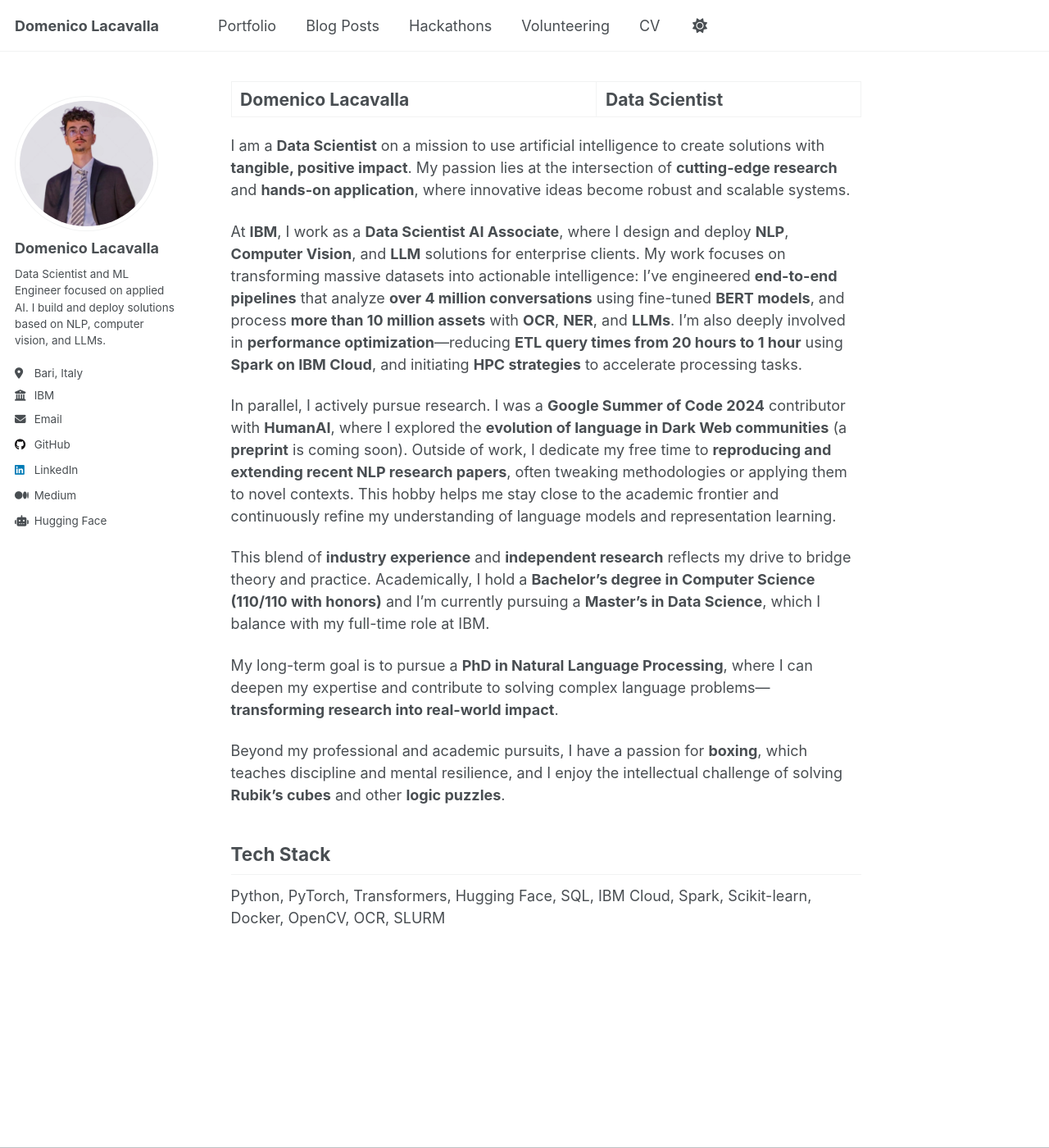
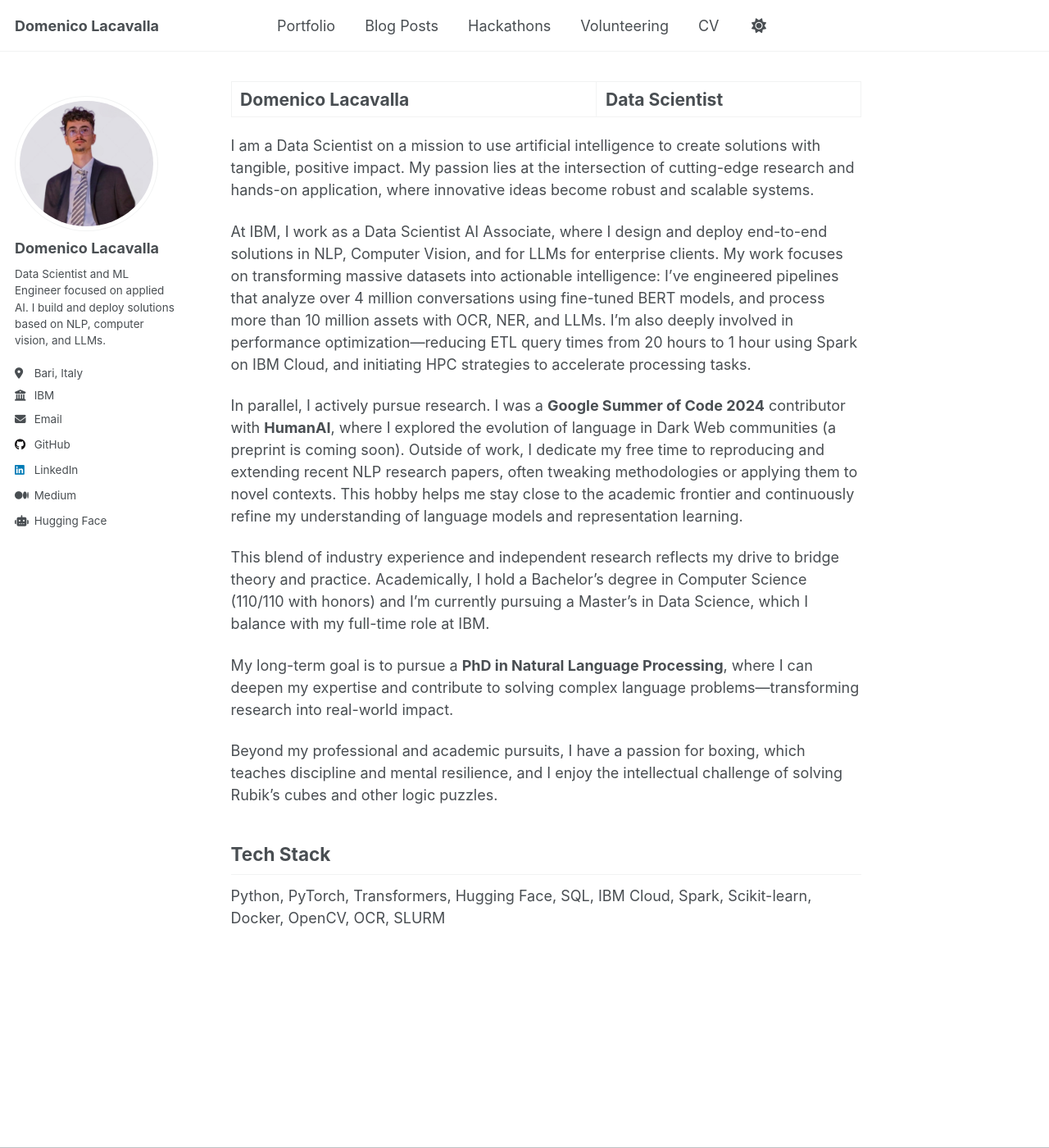
Before and after one commit to D0men1c0/D0men1c0.github.io, a Jekyll site: the page built from _pages/about.md, in a window 1280 px wide and 1400 px high. Shown: the whole window at 82% size. Built offline with Jekyll 4.4.1, drawn with Linux system fonts in a browser that asks for light colours.

```diff
--- a/_pages/about.md
+++ b/_pages/about.md
@@ -7,17 +7,17 @@ redirect_from:
   - /about.html
 ---
 
-I am a **Data Scientist** on a mission to use artificial intelligence to create solutions with **tangible, positive impact**. My passion lies at the intersection of **cutting-edge research** and **hands-on application**, where innovative ideas become robust and scalable systems.
+I am a Data Scientist on a mission to use artificial intelligence to create solutions with tangible, positive impact. My passion lies at the intersection of cutting-edge research and hands-on application, where innovative ideas become robust and scalable systems.
 
-At **IBM**, I work as a **Data Scientist AI Associate**, where I design and deploy **NLP**, **Computer Vision**, and **LLM** solutions for enterprise clients. My work focuses on transforming massive datasets into actionable intelligence: I’ve engineered **end-to-end pipelines** that analyze **over 4 million conversations** using fine-tuned **BERT models**, and process **more than 10 million assets** with **OCR**, **NER**, and **LLMs**. I'm also deeply involved in **performance optimization**—reducing **ETL query times from 20 hours to 1 hour** using **Spark on IBM Cloud**, and initiating **HPC strategies** to accelerate processing tasks.
+At IBM, I work as a Data Scientist AI Associate, where I design and deploy end-to-end solutions in NLP, Computer Vision, and for LLMs for enterprise clients. My work focuses on transforming massive datasets into actionable intelligence: I’ve engineered pipelines that analyze over 4 million conversations using fine-tuned BERT models, and process more than 10 million assets with OCR, NER, and LLMs. I'm also deeply involved in performance optimization—reducing ETL query times from 20 hours to 1 hour using Spark on IBM Cloud, and initiating HPC strategies to accelerate processing tasks.
 
-In parallel, I actively pursue research. I was a **Google Summer of Code 2024** contributor with **HumanAI**, where I explored the **evolution of language in Dark Web communities** (a **preprint** is coming soon). Outside of work, I dedicate my free time to **reproducing and extending recent NLP research papers**, often tweaking methodologies or applying them to novel contexts. This hobby helps me stay close to the academic frontier and continuously refine my understanding of language models and representation learning.
+In parallel, I actively pursue research. I was a **Google Summer of Code 2024** contributor with **HumanAI**, where I explored the evolution of language in Dark Web communities (a preprint is coming soon). Outside of work, I dedicate my free time to reproducing and extending recent NLP research papers, often tweaking methodologies or applying them to novel contexts. This hobby helps me stay close to the academic frontier and continuously refine my understanding of language models and representation learning.
 
-This blend of **industry experience** and **independent research** reflects my drive to bridge theory and practice. Academically, I hold a **Bachelor’s degree in Computer Science (110/110 with honors)** and I’m currently pursuing a **Master’s in Data Science**, which I balance with my full-time role at IBM.
+This blend of industry experience and independent research reflects my drive to bridge theory and practice. Academically, I hold a Bachelor’s degree in Computer Science (110/110 with honors) and I’m currently pursuing a Master’s in Data Science, which I balance with my full-time role at IBM.
 
-My long-term goal is to pursue a **PhD in Natural Language Processing**, where I can deepen my expertise and contribute to solving complex language problems—**transforming research into real-world impact**.
+My long-term goal is to pursue a **PhD in Natural Language Processing**, where I can deepen my expertise and contribute to solving complex language problems—transforming research into real-world impact.
 
-Beyond my professional and academic pursuits, I have a passion for **boxing**, which teaches discipline and mental resilience, and I enjoy the intellectual challenge of solving **Rubik’s cubes** and other **logic puzzles**.
+Beyond my professional and academic pursuits, I have a passion for boxing, which teaches discipline and mental resilience, and I enjoy the intellectual challenge of solving Rubik’s cubes and other logic puzzles.
 
 ## Tech Stack
 
```
Also changed, not shown: _data/navigation.yml (+7 -0 lines), _education/2020-10-01-bsc-computerscience.md (added, +17 -0 lines), _education/2023-09-01-msc-datascience.md (added, +20 -0 lines), _pages/hackathons.html (added, +13 -0 lines), _pages/volunteering.html (added, +13 -0 lines), _pages/work.html (added, +13 -0 lines), _portfolio/smart-lights.md (+3 -0 lines), _work/2023-10-01-ibm.md (added, +15 -0 lines), _work/2024-05-01-gsoc.md (added, +14 -0 lines), _volunteering/2025-01-01-superhero-valley.md (renamed from _voluntering/2025-01-01-superhero-valley.md), images/icon22.png (added).
